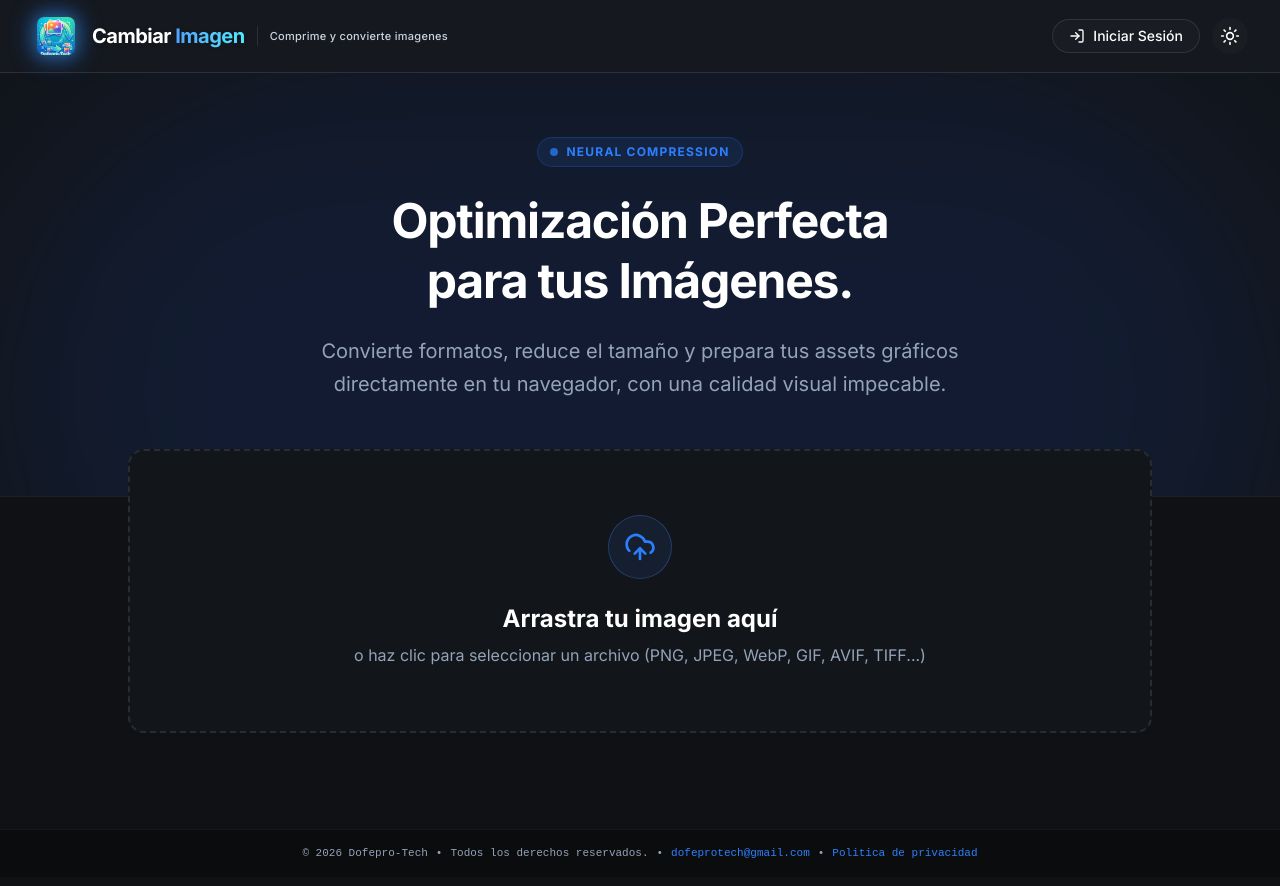
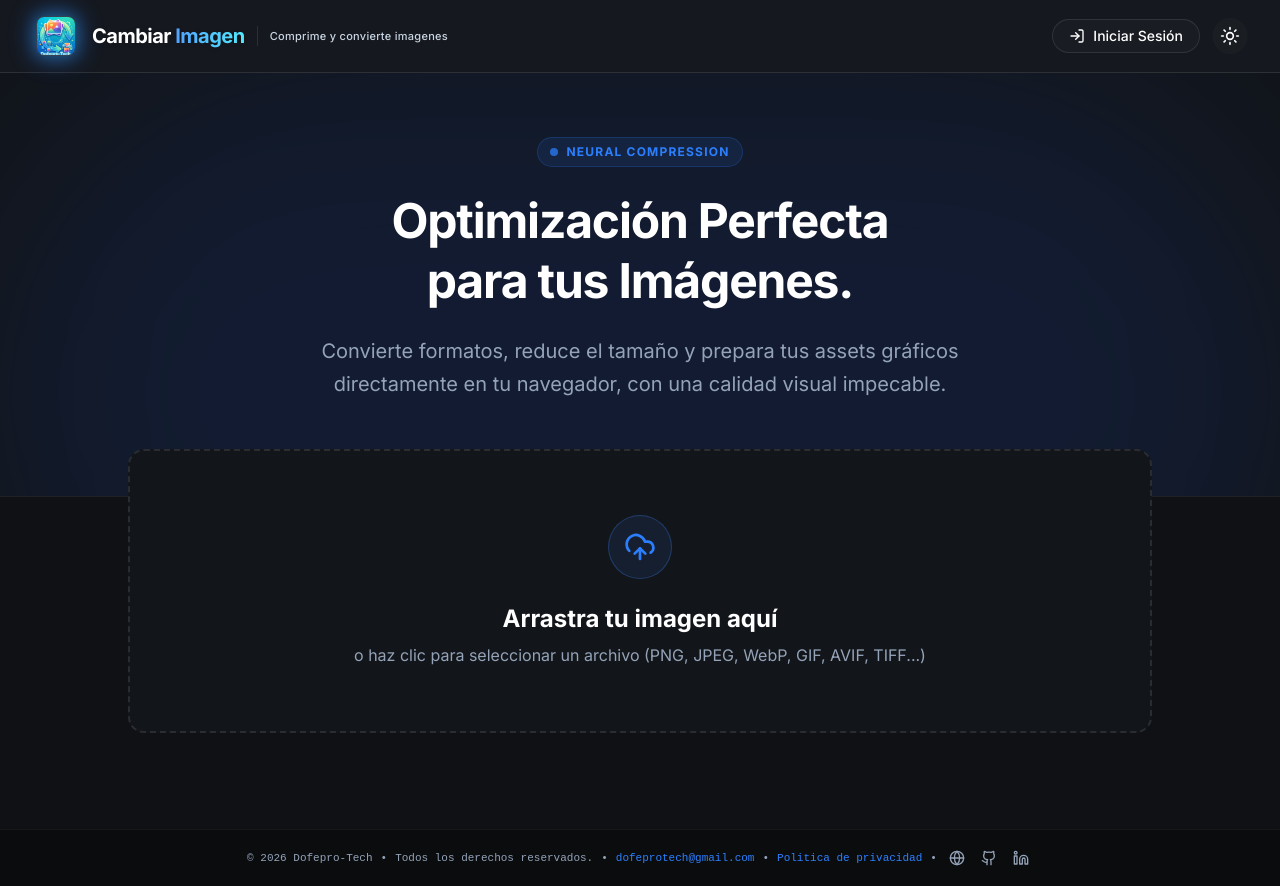
Before and after one commit to Dofepro-Tech/cambiar-imagen, a React (Vite) app: page / in a window 1280 px wide. Built offline with nearby package versions, Linux system fonts and the light colour scheme.

Commit message:
Agregar enlaces de sitio web, GitHub y LinkedIn al footer

```diff
--- a/src/App.tsx
+++ b/src/App.tsx
@@ -2,7 +2,7 @@
 import { LogoPrincipal } from './components/LogoPrincipal';
 import { ImageCompressor } from './components/ImageCompressor';
 import { PwaControls } from './components/PwaControls';
-import { Download, LogIn, Sun, Moon } from 'lucide-react';
+import { Download, LogIn, Sun, Moon, Github, Globe, Linkedin } from 'lucide-react';
 
 interface BeforeInstallPromptEvent extends Event {
   platforms: string[];
@@ -181,6 +181,18 @@
           <a href="./privacy.html" className="text-blue-500 hover:text-blue-400 hover:underline transition-colors">
             Politica de privacidad
           </a>
+          <span className="hidden sm:inline">•</span>
+          <div className="flex items-center gap-2">
+            <a href="https://dofepro.do" target="_blank" rel="noreferrer" aria-label="Sitio web dofepro.do" title="dofepro.do" className="inline-flex h-6 w-6 items-center justify-center rounded-full transition-colors hover:text-blue-400">
+              <Globe className="h-4 w-4" aria-hidden="true" />
+            </a>
+            <a href="https://github.com/dofepro" target="_blank" rel="noreferrer" aria-label="GitHub" title="GitHub" className="inline-flex h-6 w-6 items-center justify-center rounded-full transition-colors hover:text-blue-400">
+              <Github className="h-4 w-4" aria-hidden="true" />
+            </a>
+            <a href="https://www.linkedin.com/in/domingo-feliz-dofepro-tech" target="_blank" rel="noreferrer" aria-label="LinkedIn" title="LinkedIn" className="inline-flex h-6 w-6 items-center justify-center rounded-full transition-colors hover:text-blue-400">
+              <Linkedin className="h-4 w-4" aria-hidden="true" />
+            </a>
+          </div>
         </div>
       </footer>
 
```
